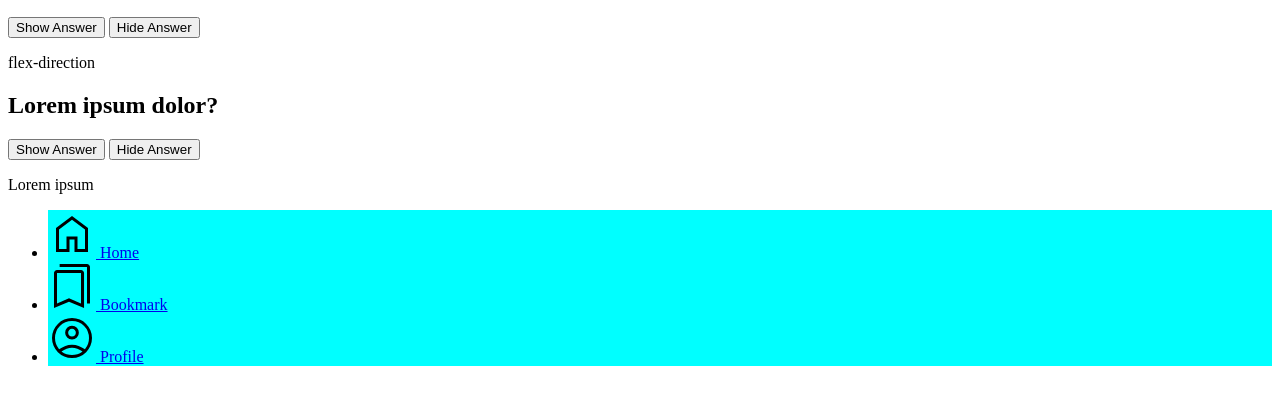
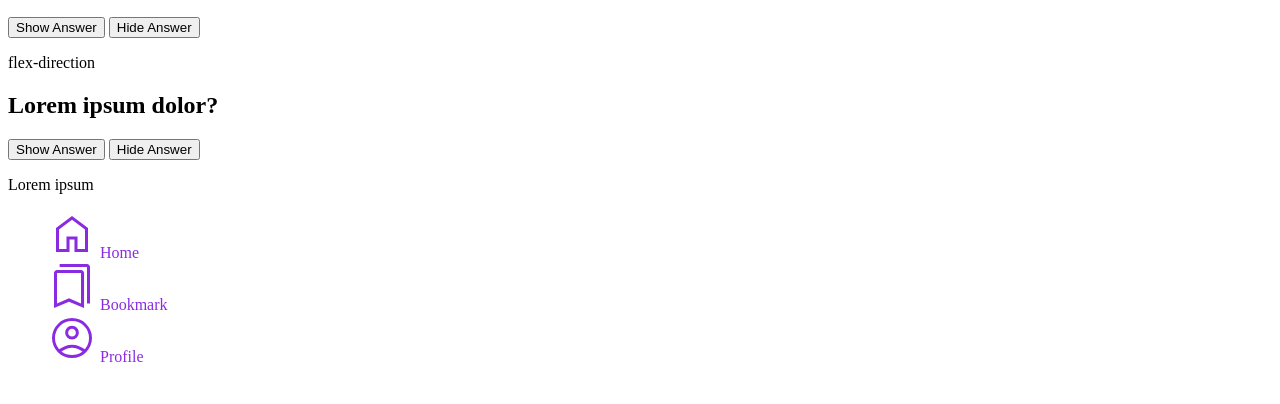
Before and after one commit to Long-HaHoang/recap-project-1, a plain HTML site: page index.html in a window 1280 px wide. Shown: the part 110-514 px from the top of the page. Drawn offline with Linux system fonts and the light colour scheme.

Commit message:
mod: html and stylesheet

```diff
--- a/css/styles.css
+++ b/css/styles.css
@@ -8,6 +8,16 @@
   --nbg: rgb(233, 232, 232);
 }
 
+.nav_list {
+  list-style-type: none;
+}
+
 .nav_items {
-  background-color: aqua;
+  color: blueviolet;
+  fill: blueviolet;
 }
+
+.nav_items a {
+  text-decoration: none;
+  color: blueviolet;
+}
--- a/index.html
+++ b/index.html
@@ -27,7 +27,7 @@
     </main>
     <footer>
       <nav>
-        <ul>
+        <ul class="nav_list">
           <li class="nav_items">
             <a href="#">
               <svg xmlns="http://www.w3.org/2000/svg" height="48" width="48">
```
